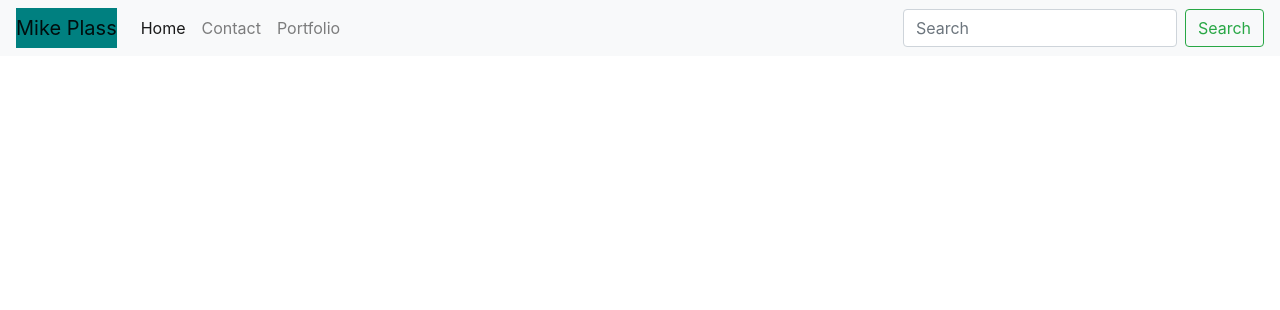
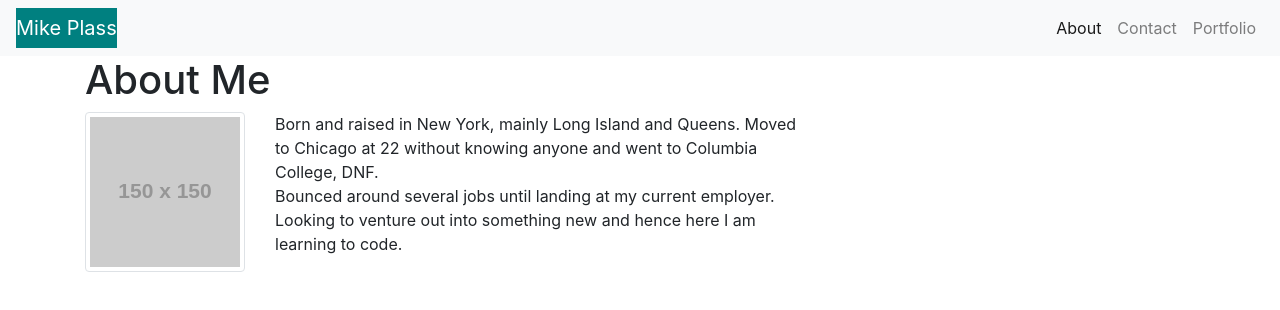
Before and after one commit to Losttown84/Bootstrap-Portfolio, a plain HTML site: page index.html in a window 1280 px wide. Drawn offline with nearby package versions, Linux system fonts and the light colour scheme; placeholder pictures from the web are drawn by us.

Commit message:
linked pages and added about me info

```diff
--- a/index.html
+++ b/index.html
@@ -7,15 +7,15 @@
 </head>
 <body>
     <nav class="navbar navbar-expand-lg navbar-light bg-light">
-        <a class="navbar-brand" style="background-color:teal" href="#">Mike Plass</a>
+        <a class="navbar-brand" style="background-color:teal; color:white;" href="#">Mike Plass</a>
         <button class="navbar-toggler" type="button" data-toggle="collapse" data-target="#navbarSupportedContent" aria-controls="navbarSupportedContent" aria-expanded="false" aria-label="Toggle navigation">
           <span class="navbar-toggler-icon"></span>
         </button>
 
         <div class="collapse navbar-collapse" id="navbarSupportedContent">
-          <ul class="navbar-nav mr-auto">
+          <ul class="navbar-nav ml-auto">
             <li class="nav-item active">
-              <a class="nav-link" href="index.html">Home <span class="sr-only">(current)</span></a>
+              <a class="nav-link" href="index.html">About <span class="sr-only">(current)</span></a>
             </li>
             <li class="nav-item">
               <a class="nav-link" href="contact.html">Contact</a>
@@ -35,12 +35,31 @@
               <a class="nav-link" href="portfolio.html">Portfolio</a>
             </li>
           </ul>
-          <form class="form-inline my-2 my-lg-0">
+          <!--<form class="form-inline my-2 my-lg-0">
             <input class="form-control mr-sm-2" type="search" placeholder="Search" aria-label="Search">
             <button class="btn btn-outline-success my-2 my-sm-0" type="submit">Search</button>
-          </form>
+          </form> -->
         </div>
       </nav>
+ <!-- End Nav-->
+ <div class="container">
+        <div class="row">
+          <div class="col-md-8">
+            <div class="page-header">
+              <h1>About Me</h1>
+            </div>
+            <div class="row">
+              <div class="col-md-3">
+                <img src="http://placehold.it/150x150" alt="Placeholder" class="img-thumbnail">
+              </div>
+              <div class="col-md-9">
+                <p>
+                        Born and raised in New York, mainly Long Island and Queens. Moved to Chicago at 22 without knowing anyone and went to Columbia College, DNF. </br>Bounced around several jobs until landing at my current employer. </br>Looking to venture out into something new and hence here I am learning to code.
+                </p>
+              </div>
+            </div>
+          </div>
+
 
 </body>
 </html>
```
Also changed, not shown: contact.html (+21 -5 lines), portfolio.html (+6 -4 lines).
